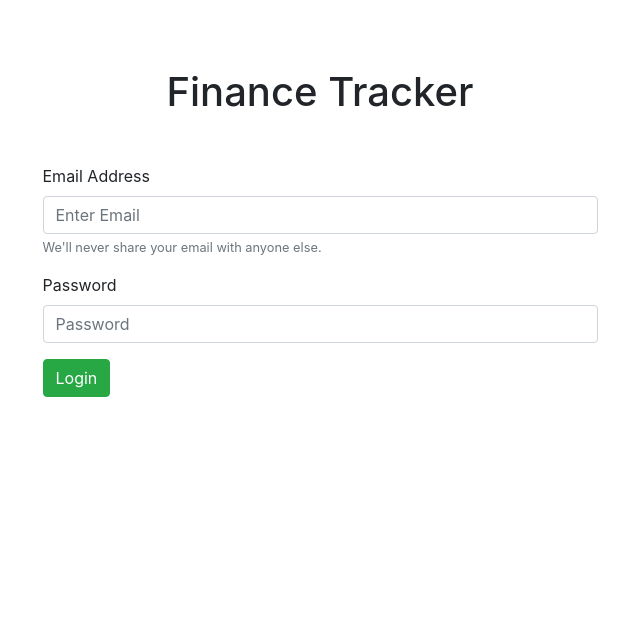
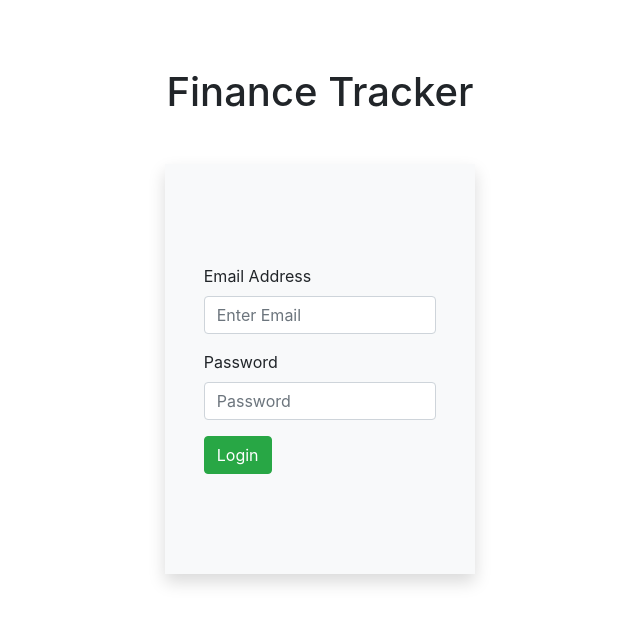
Before and after one commit to abdullahaslam2223/finance-tracker-ui, a React (Create React App) app: page /login in a window 1280 px wide. Shown: the top 624 px of the page, without its empty margins (320-960 px from the left). Built offline with nearby package versions, Linux system fonts and the light colour scheme.

Commit message:
adding transactions page

```diff
--- a/src/App.js
+++ b/src/App.js
@@ -6,7 +6,8 @@ import Home from "./pages/Home";
 import NotFound from "./pages/NotFound";
 import PublicRoutes from "./utils/PublicRoutes";
 import PrivateRoutes from "./utils/PrivateRoutes";
-import { toast, ToastContainer } from 'react-toastify';
+import Transactions from "./pages/Transactions";
+import { ToastContainer } from 'react-toastify';
 import 'react-toastify/dist/ReactToastify.css';
 
 function App() {
@@ -29,6 +30,9 @@ function App() {
               <Route element={<PrivateRoutes />}>
                 <Route path="/dashboard" element={<Dashboard />} />
               </Route>
+              <Route element={<PrivateRoutes />}>
+                <Route path="/transactions" element={<Transactions />} />
+              </Route>
             </Routes>
           </div>
       </div>
--- a/src/pages/Dashboard.js
+++ b/src/pages/Dashboard.js
@@ -1,5 +1,6 @@
 import { useNavigate } from "react-router-dom";
 import { getUser, removeUserSession } from "../utils/common";
+import { NavLink } from "react-router-dom";
 
 function Dashboard(props) {
     const navigate = useNavigate();
@@ -12,6 +13,9 @@ function Dashboard(props) {
 
     return(
     <div>
+      <div>
+      <NavLink className="btn btn-success" to="/transactions">Transactions</NavLink>
+      </div>
       Welcome {user.name}!<br /><br />
       <input type="button" onClick={handleLogout} value="Logout" />
     </div>
--- a/src/pages/Login.js
+++ b/src/pages/Login.js
@@ -39,8 +39,8 @@ function Login() {
     return (
       <>
         <h1 className='text-center mt-5'>Finance Tracker</h1>
-        <Container className="d-flex justify-content-center mt-5">
-          <Form className='w-50' onSubmit={handleLogin}>
+        <Container className="d-flex justify-content-center mt-5 bg-light w-25 shadow" style={{padding: "100px 0"}}>
+          <Form className='w-75' onSubmit={handleLogin}>
             <Form.Group className='mb-3' controlId='loginEmail'>
               <Form.Label>Email Address</Form.Label>
               <Form.Control
@@ -50,9 +50,9 @@ function Login() {
                 autoComplete="new-password"
                 placeholder='Enter Email'
               />
-              <Form.Text className='text-muted'>
+              {/* <Form.Text className='text-muted'>
                 We'll never share your email with anyone else.
-              </Form.Text>
+              </Form.Text> */}
             </Form.Group>
 
             <Form.Group className="mb-3" controlId="loginPassword">
--- /dev/null
+++ b/src/pages/Transactions.js
@@ -0,0 +1,7 @@
+function Transactions() {
+    return(
+        <h1>I am from Transactions</h1>
+    );
+}
+
+export default Transactions;
```
